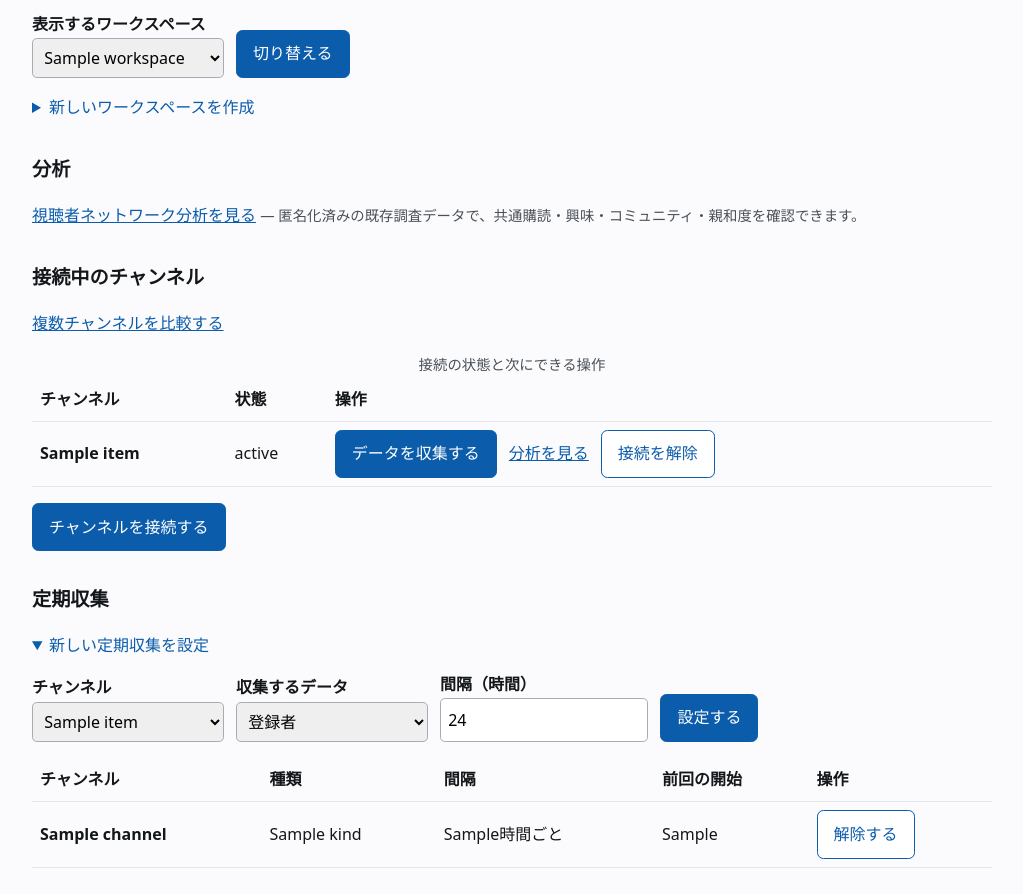
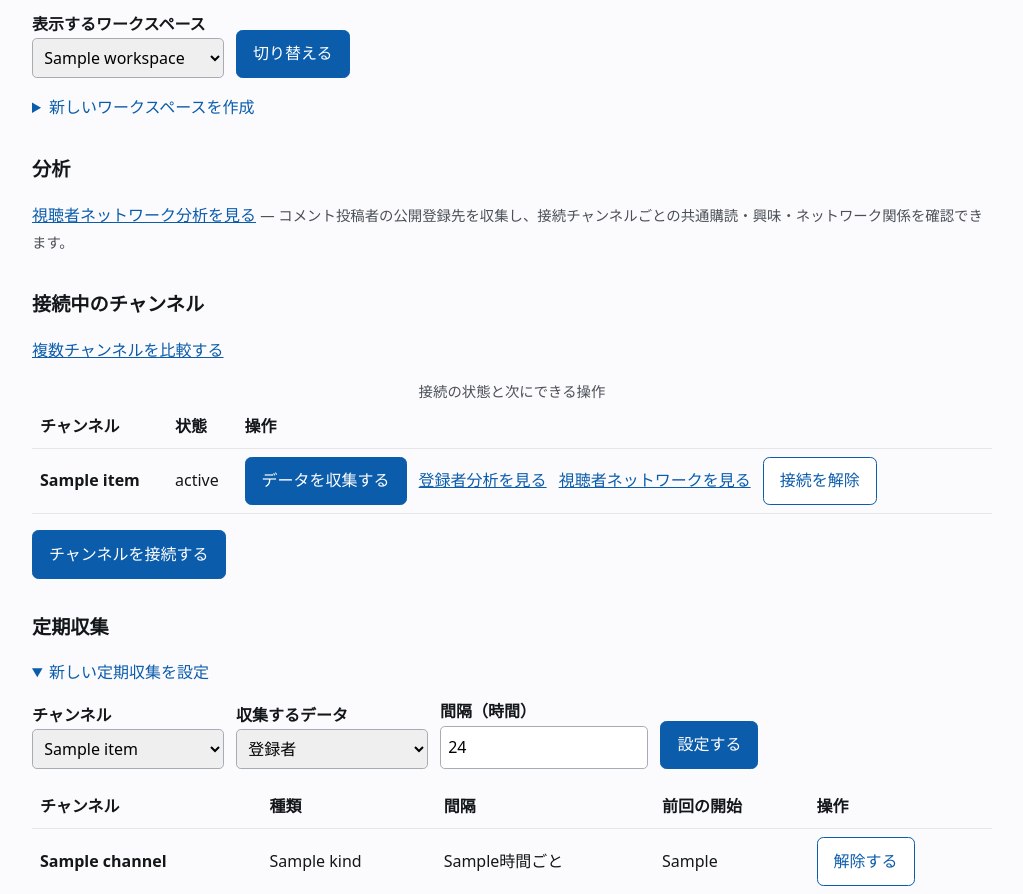
Before and after one commit to TroroOrosi/youtube-network-analysis, a FastAPI app: template web_ui/templates/dashboard.html in a window 1280 px wide. Shown: the part 215-1109 px from the top of the page, without its empty margins (128-1151 px from the left). Run offline with FastAPI, Linux system fonts and the light colour scheme; the template is opened without the code that fills it: most values are stand-ins (such as "Sample title", 1, 10 or a date in 2020); parts of the project's set-up code (start-up, migrations or seed data) failed here and were passed over.

Commit message:
feat: link each channel to its live audience network

```diff
--- a/web_ui/templates/dashboard.html
+++ b/web_ui/templates/dashboard.html
@@ -8,7 +8,7 @@
 <h2 id="analysis-heading">分析</h2>
 <p>
   <a href="/audience-network">視聴者ネットワーク分析を見る</a>
-  <span class="limits">— 匿名化済みの既存調査データで、共通購読・興味・コミュニティ・親和度を確認できます。</span>
+  <span class="limits">— コメント投稿者の公開登録先を収集し、接続チャンネルごとの共通購読・興味・ネットワーク関係を確認できます。</span>
 </p>
 
 <h2 id="connections-heading">接続中のチャンネル</h2>
@@ -37,7 +37,8 @@
           <button type="submit">再認可する</button>
         </form>
         {% endif %}
-        <a href="/analysis?channel_id={{ item.channel_id }}">分析を見る</a>
+        <a href="/analysis?channel_id={{ item.channel_id }}">登録者分析を見る</a>
+        <a href="/audience-network?channel_id={{ item.channel_id }}">視聴者ネットワークを見る</a>
         <form method="post" action="/connections/{{ item.connection_id }}/disconnect" class="inline">
           <input type="hidden" name="csrf_token" value="{{ csrf_token }}">
           <button type="submit" class="secondary">接続を解除</button>
```
